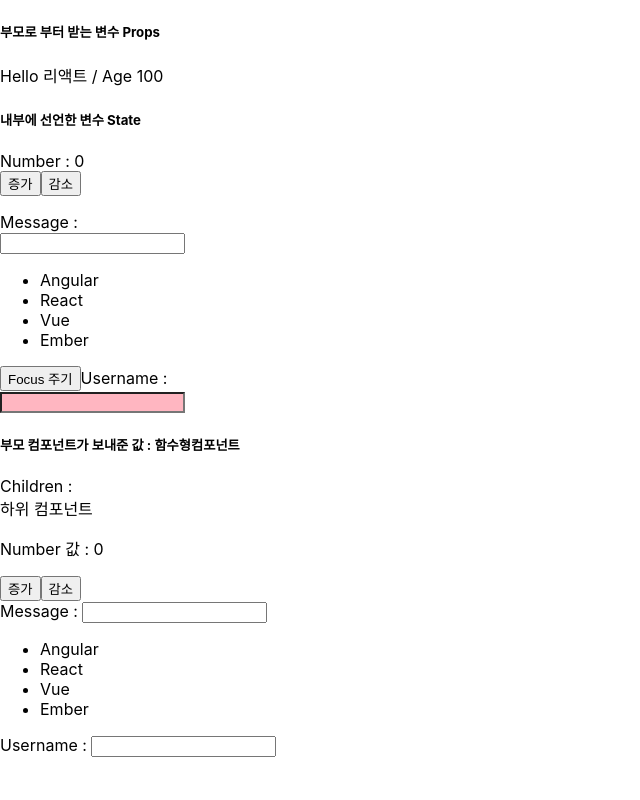
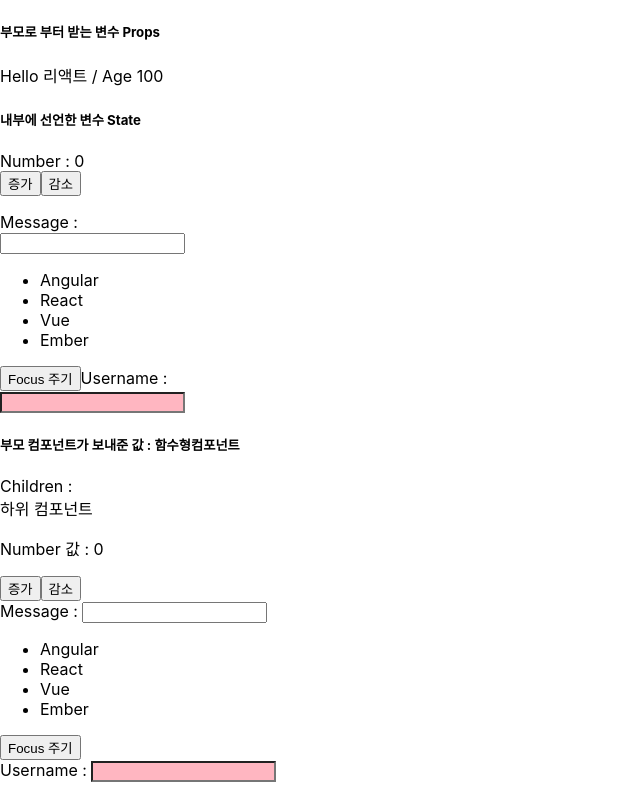
Before and after one commit to vega2k/kosta_reactjs_hello, a React (Create React App) app: page / in a window 1280 px wide. Shown: the whole page, without its empty margins (0-640 px from the left). Built offline with nearby package versions, Linux system fonts and the light colour scheme.

Commit message:
setState hook 추가

```diff
--- a/src/components/MyComponentFunc.js
+++ b/src/components/MyComponentFunc.js
@@ -1,4 +1,5 @@
 import React, { useState, useRef } from 'react';
+import './MyComponent.css';
 
 export const MyComponentFunc = ({name, children}) => {
     const [number, setNumber] = useState(0);
@@ -13,6 +14,8 @@ export const MyComponentFunc = ({name, children}) => {
     const [messages, setMessages] = useState(['Angular', 'React', 'Vue', 'Ember']);
 
     const myUsername = useRef(null);
+
+    const [validate, setValidate] = useState(false);
 
     const handleChange = (e) => {
         setInputs({
@@ -29,6 +32,11 @@ export const MyComponentFunc = ({name, children}) => {
                 message: ''
             });
         }
+    };
+
+    const handleFocus = () => {
+        setValidate(true);
+        myUsername.current.focus();
     };
 
     const msg_list = messages.map((msg, idx) => {
@@ -50,7 +58,11 @@ export const MyComponentFunc = ({name, children}) => {
             <ul>
                 {msg_list}
             </ul>
-            Username : <input type="text" name="username" value={username} onChange={handleChange}/>
+            <button onClick={handleFocus}>Focus 주기</button><br/>
+            Username : <input type="text" name="username" value={username}
+                onChange={handleChange}
+                ref={myUsername} className={validate ? 'success':'fail'}
+                />
 
         </div>
     );
```
